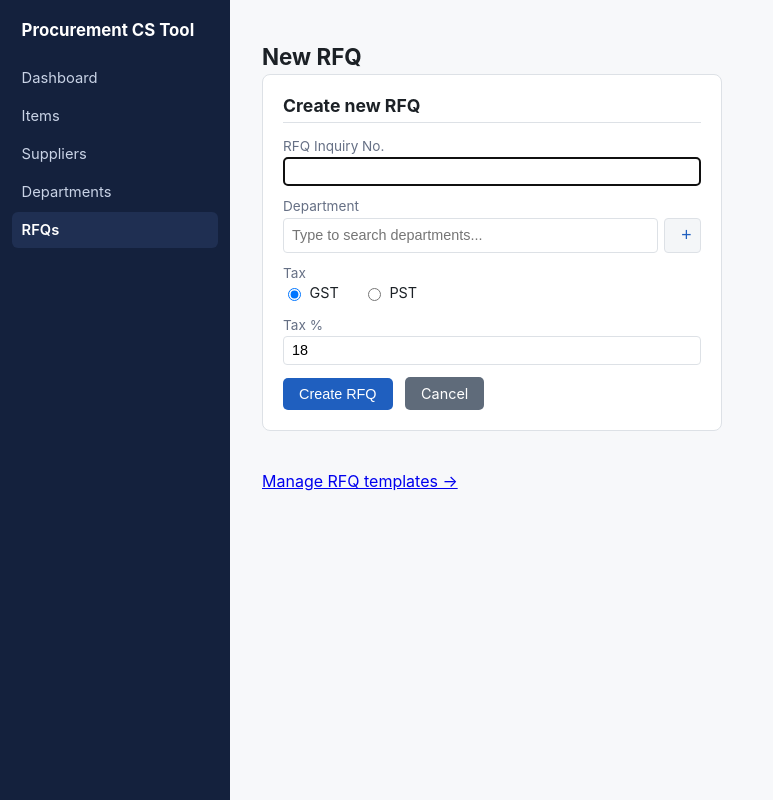
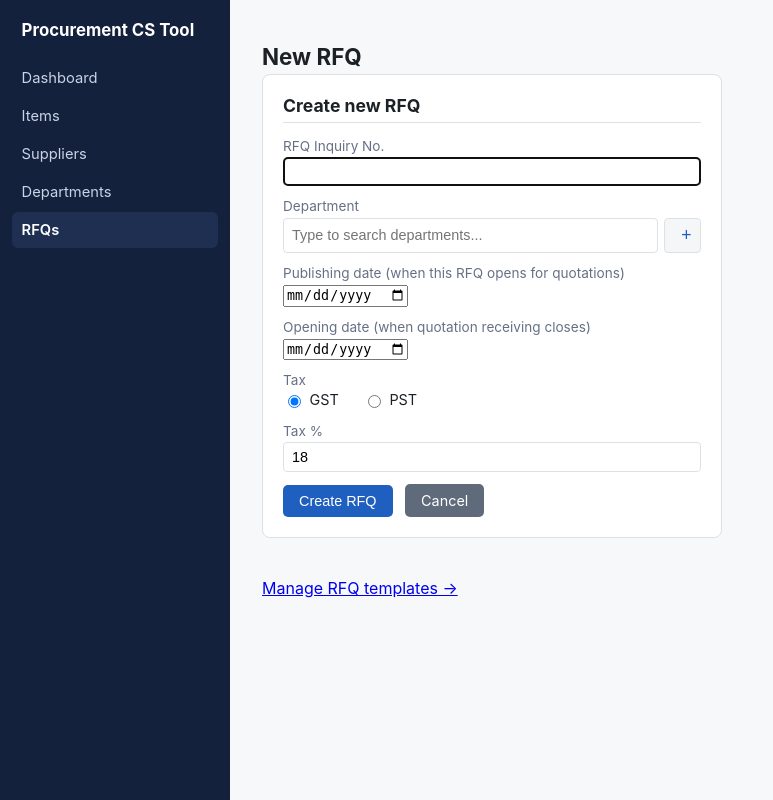
Before and after one commit to pretyiman/procurement-cs-tool, a FastAPI app: page /tenders/new in a window 1280 px wide. Shown: the whole page, without its empty margins (0-773 px from the left). Run offline with FastAPI, Linux system fonts and the light colour scheme; data that the repository does not hold is empty.

Commit message:
Add opening_date to Contract Award; capture dates at RFQ creation
CA documents were missing the tender opening date entirely - the
template only ever had {{ indent_date }} (issue/publishing date), no
opening_date tag existed anywhere in ca_template.docx and the
context dict didn't supply one either.

- ca_template.docx: added ", Tender Opening Date {{ opening_date }}"
  onto the existing "Indent No & Date" special condition line (item
  2), cloning that run's exact styling via python-docx rather than
  editing the raw XML by hand - avoids the kind of formatting/
  unescape corruption that bit the ampersand bug earlier in this
  project. Verified by generating a real contract award doc and
  reading back the rendered text, not just checking the tag exists.
- docx_export.py: generate_contract_award's context now includes
  opening_date (tender.opening_date, "___" placeholder if unset),
  same convention already used for indent_date/issue_date.

Also surfaced Publishing date (issue_date) and Opening date
(opening_date) on the New RFQ form itself (both the manual-create and
from-template paths) instead of only being reachable later through
Purchase Proposal's document-details form - these are known at
RFQ-creation time in practice, not just document-generation time.
Still editable later on Purchase Proposal if left blank up front.
Shown on the RFQ detail page header once set.

Co-Authored-By: Claude Sonnet 5 <noreply@anthropic.com>

```diff
--- a/app/docx_export.py
+++ b/app/docx_export.py
@@ -69,6 +69,7 @@ def generate_contract_award(
         "agreement_date_words": _date_words(agreement_date),
         "indent_no": _esc(tender.indent_no or tender.inquiry_no),
         "indent_date": tender.issue_date.strftime("%d %b %Y") if tender.issue_date else "___",
+        "opening_date": tender.opening_date.strftime("%d %b %Y") if tender.opening_date else "___",
         "delivery_days": tender.delivery_days,
         "warranty_months": f"{tender.warranty_months:02d}",
         "contract_no": _esc(contract_no),
--- a/app/main.py
+++ b/app/main.py
@@ -402,6 +402,8 @@ def create_tender_from_template(
     template_id: str = Form(...),
     inquiry_no: str = Form(...),
     department_id: str = Form(""),
+    issue_date: str = Form(""),
+    opening_date: str = Form(""),
     tax_type: str = Form("GST"),
     tax_percent: str = Form("18"),
     session: Session = Depends(get_session),
@@ -422,6 +424,8 @@ def create_tender_from_template(
     tender = Tender(
         inquiry_no=inquiry_no.strip(),
         department_id=int(department_id) if department_id.strip() else None,
+        issue_date=datetime.date.fromisoformat(issue_date) if issue_date.strip() else None,
+        opening_date=datetime.date.fromisoformat(opening_date) if opening_date.strip() else None,
         tax_type=tax_type_val,
         tax_percent=tax_pct,
         status=TenderStatus.draft,
@@ -475,6 +479,8 @@ def new_tender_form(request: Request, session: Session = Depends(get_session)):
 def create_tender(
     inquiry_no: str = Form(...),
     department_id: str = Form(""),
+    issue_date: str = Form(""),
+    opening_date: str = Form(""),
     tax_type: str = Form("GST"),
     tax_percent: str = Form("18"),
     session: Session = Depends(get_session),
@@ -491,6 +497,8 @@ def create_tender(
     tender = Tender(
         inquiry_no=inquiry_no.strip(),
         department_id=int(department_id) if department_id.strip() else None,
+        issue_date=datetime.date.fromisoformat(issue_date) if issue_date.strip() else None,
+        opening_date=datetime.date.fromisoformat(opening_date) if opening_date.strip() else None,
         tax_type=tax_type_val,
         tax_percent=tax_pct,
         status=TenderStatus.draft,
--- a/app/templates/tender_detail.html
+++ b/app/templates/tender_detail.html
@@ -4,6 +4,8 @@
 <h1>{{ tender.inquiry_no }}</h1>
 <p class="muted">
   {% if tender.department %}{{ tender.department.name }} &middot; {% endif %}{{ tender.tax_type.value }} {{ tender.tax_percent }}% &middot; Status: {{ tender.status.value }}
+  {% if tender.issue_date %} &middot; Published: {{ tender.issue_date.strftime('%d %b %Y') }}{% endif %}
+  {% if tender.opening_date %} &middot; Opens: {{ tender.opening_date.strftime('%d %b %Y') }}{% endif %}
 </p>
 <p>
   <a class="btn btn-secondary" href="/tenders/{{ tender.id }}/quote-entry">Quote Entry</a>
--- a/app/templates/tender_new.html
+++ b/app/templates/tender_new.html
@@ -29,6 +29,14 @@
             <button type="button" class="qc-cancel btn-secondary" style="padding:0.3rem 0.7rem;font-size:0.85rem;">Cancel</button>
           </div>
         </div>
+      </div>
+      <div class="field">
+        <label for="issue_date">Publishing date (when this RFQ opens for quotations)</label>
+        <input type="date" id="issue_date" name="issue_date">
+      </div>
+      <div class="field">
+        <label for="opening_date">Opening date (when quotation receiving closes)</label>
+        <input type="date" id="opening_date" name="opening_date">
       </div>
       <div class="field">
         <label>Tax</label>
@@ -88,6 +96,14 @@
         </div>
       </div>
       <div class="field">
+        <label for="template_issue_date">Publishing date (when this RFQ opens for quotations)</label>
+        <input type="date" id="template_issue_date" name="issue_date">
+      </div>
+      <div class="field">
+        <label for="template_opening_date">Opening date (when quotation receiving closes)</label>
+        <input type="date" id="template_opening_date" name="opening_date">
+      </div>
+      <div class="field">
         <label>Tax</label>
         <div class="row-form" style="gap:1.5rem">
           <label style="display:inline-flex;align-items:center;gap:0.35rem;font-size:0.9rem;color:inherit">
```
Also changed, not shown: tests/test_docx_export.py (+29 -0 lines), 1 other file.
